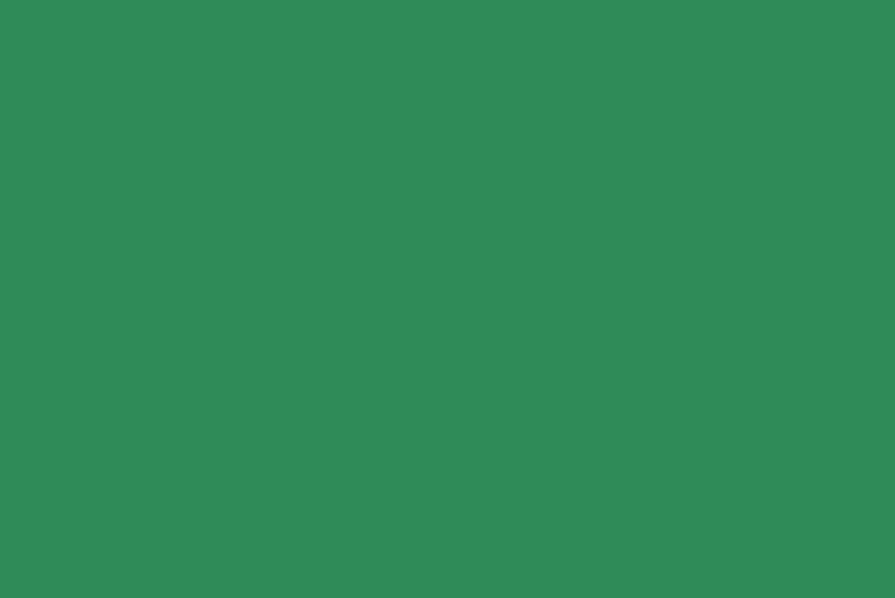
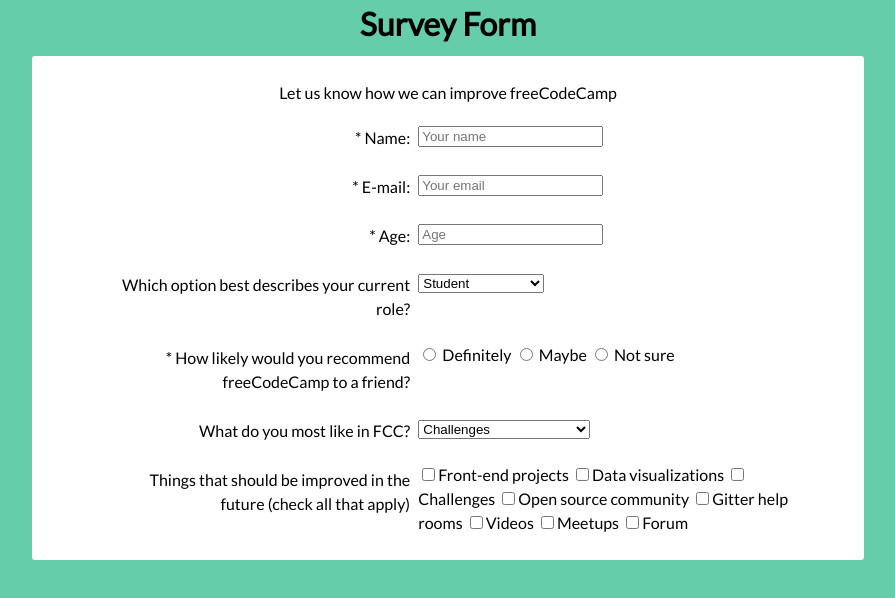
Before and after one commit to aechagen/fcc-survey, a plain HTML site: page index.html in a window 1280 px wide. Shown: the whole page, without its empty margins (192-1087 px from the left). Drawn offline with Linux system fonts and the light colour scheme.

Commit message:
Tons of progress from work
- Yeah, basically. I forgot how much I dislike forms.
- Just want to get this over with so I can move on

```diff
--- a/index.html
+++ b/index.html
@@ -9,8 +9,100 @@
   <link rel="stylesheet" href="main.css"> <!-- HEY YOU. Don't put a '/' behind main.css for gh-pages! -->
 </head>
 <body>
+  <h2 class="title text-center">Survey Form</h2>
   <div class="container">
+    <p>Let us know how we can improve freeCodeCamp</p>
+    <form action="/submit-form">
+      <div class="row">
+        <div class="labels">
+          <label for="name">* Name: </label>
+        </div> <!-- .labels -->
+        <div class="right-side"> <!-- Strong side -->
+          <input type="text" name="name" id="name" class="input-field" placeholder="Your name">
+        </div> <!-- .right-side -->
+      </div> <!-- .row -->
 
+      <div class="row">
+        <div class="labels">
+          <label for="email">* E-mail: </label>
+        </div> <!-- .labels -->
+        <div class="right-side">
+          <input type="text" name="email" id="email" class="input-field" placeholder="Your email">
+        </div> <!-- .right-side -->
+      </div> <!-- .row -->
+
+      <div class="row">
+        <div class="labels">
+          <label for="age">* Age: </label>
+        </div> <!-- .labels -->
+
+        <div class="right-side">
+          <input type="number" name="age" id="age" class="input-field" placeholder="Age">
+        </div>
+      </div> <!-- .row -->
+
+      <div class="row">
+        <div class="labels">
+          <label for="position">Which option best describes your current role?</label>
+        </div> <!-- .labels -->
+
+        <div class="right-side">
+          <select name="position" id="position">
+            <option disabled value>Pick something</option>
+            <option value="student">Student</option>
+            <option value="full-time-job">Full Time Job</option>
+            <option value="full-time-learner">Full Time Learner</option>
+            <option value="not-say">Prefer not to say</option>
+            <option value="other">Other</option>
+          </select>
+        </div> <!-- .right-side -->
+      </div> <!-- .row -->
+
+      <div class="row">
+        <div class="labels">
+          <label for="rate-us">* How likely would you recommend freeCodeCamp to a friend? </label>
+        </div> <!-- .labels -->
+
+        <div class="right-side">
+          <input type="radio"> Definitely
+          <input type="radio"> Maybe
+          <input type="radio"> Not sure
+        </div>
+      </div> <!-- .row -->
+
+      <div class="row">
+        <div class="labels">
+          <label for="position">What do you most like in FCC?</label>
+        </div> <!-- .labels -->
+
+        <div class="right-side">
+          <select name="position" id="position">
+            <option disabled value>Pick something</option>
+            <option value="challenges">Challenges</option>
+            <option value="open-source">Open Source Community</option>
+            <option value="Community">Community</option>
+          </select>
+        </div> <!-- .right-side -->
+      </div> <!-- .row -->
+
+      <div class="row">
+        <div class="labels">
+          <label for="improvements">Things that should be improved in the future (check all that apply)</label>
+        </div> <!-- .labels -->
+
+        <div class="right-side">
+          <input type="checkbox">Front-end projects
+          <input type="checkbox">Data visualizations
+          <input type="checkbox">Challenges
+          <input type="checkbox">Open source community
+          <input type="checkbox">Gitter help rooms
+          <input type="checkbox">Videos
+          <input type="checkbox">Meetups
+          <input type="checkbox">Forum
+        </div>
+      </div>
+
+    </form>
   </div> <!-- .container -->
 </body>
 </html>
--- a/main.css
+++ b/main.css
@@ -43,7 +43,7 @@
 }
 
 body {
-  background: seagreen;
+  background: mediumaquamarine;
   margin: 0;
   font-family: 'Lato', sans-serif;
   font-size: 1rem;
@@ -107,12 +107,30 @@
 
 /* Actual styles */
 
-#survey-wrapper {
-  background: #ffffff;
+.container {
   text-align: center;
+  background: #fff;
+  border-radius: 3px;
+  width: 65%;
+  padding: 25px;
 }
 
-input {
+.row {
+  margin-top: 15px;
+}
+
+
+.labels {
   display: inline-block;
-  padding-bottom: 10px;
+  text-align: right;
+  width: 40%;
+  padding: 5px;
+  vertical-align: top;
 }
+
+.right-side {
+  display: inline-block;
+  text-align: left;
+  width: 48%;
+  vertical-align: middle;
+}
```
